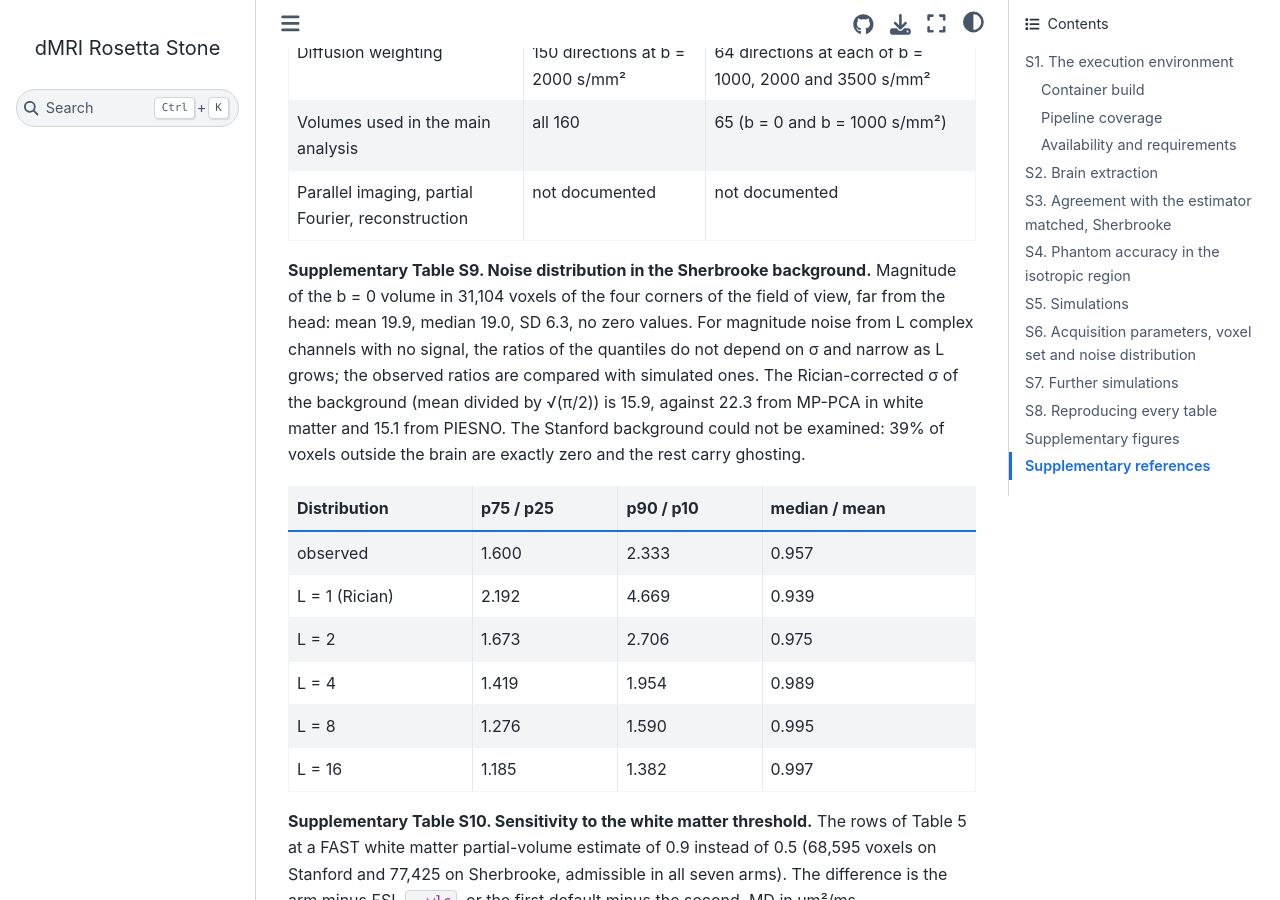
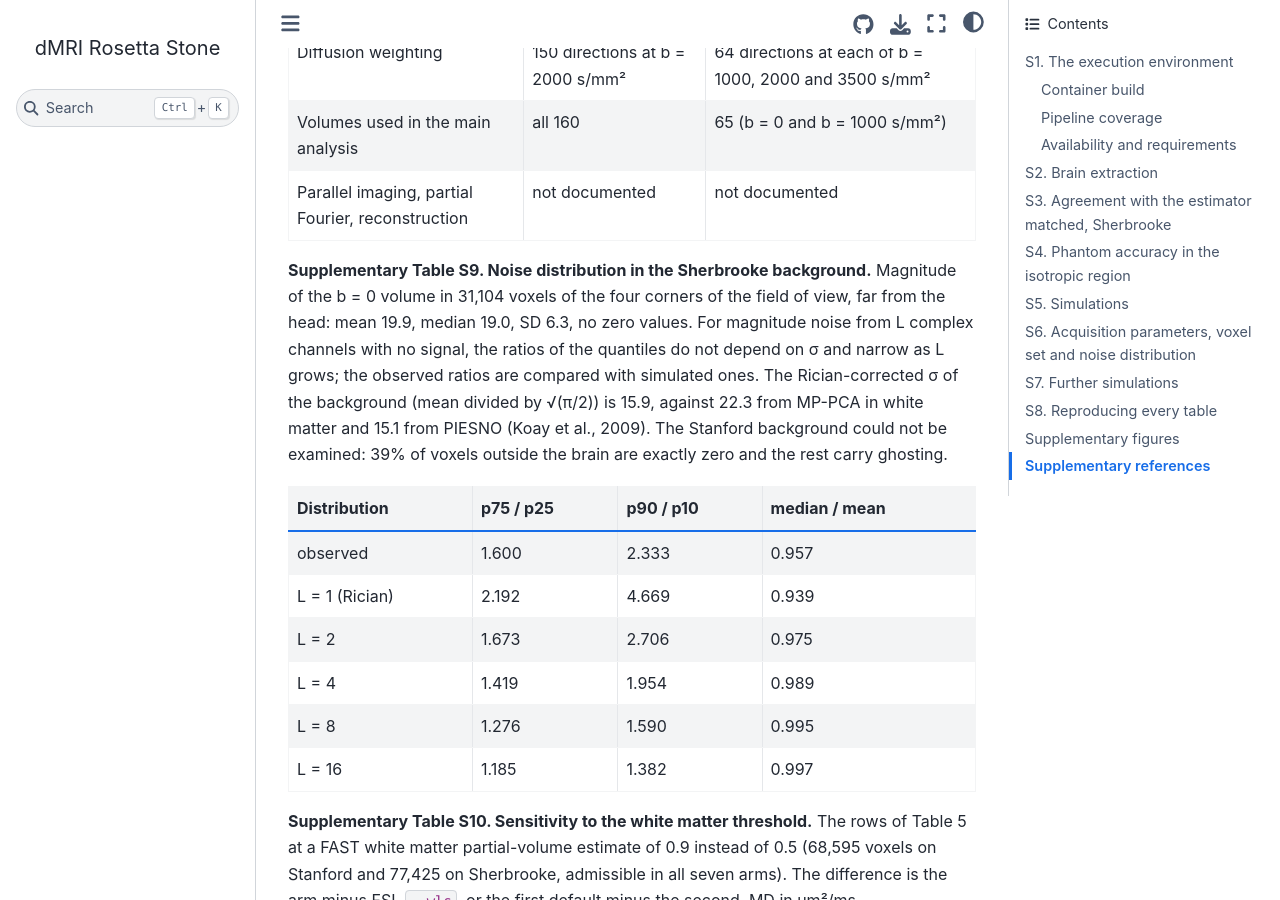
Before and after one commit to happybrotherhood/dmri-rosetta-stone, a Jupyter Book: the page built from supplementary_jnm.md, in a window 1280 px wide and 900 px high, scrolled down 10465 px. Built offline with Jupyter Book 1.0.4 settings and Sphinx 7.4.7 and the Sphinx Book theme 1.1.4, drawn with Linux system fonts in a browser that asks for light colours; pages that are not in the unit, such as notebooks, are missing from menus.

Commit message:
Cite PIESNO in the supplement where it is used
Co-Authored-By: Claude Fable 5.1 <noreply@anthropic.com>

```diff
--- a/supplementary_jnm.md
+++ b/supplementary_jnm.md
@@ -191,7 +191,7 @@ Supplementary Figure S4 repeats Figure 2 of the main text for the Sherbrooke dat
 | Volumes used in the main analysis | all 160 | 65 (b = 0 and b = 1000 s/mm²) |
 | Parallel imaging, partial Fourier, reconstruction | not documented | not documented |
 
-**Supplementary Table S9. Noise distribution in the Sherbrooke background.** Magnitude of the b = 0 volume in 31,104 voxels of the four corners of the field of view, far from the head: mean 19.9, median 19.0, SD 6.3, no zero values. For magnitude noise from L complex channels with no signal, the ratios of the quantiles do not depend on σ and narrow as L grows; the observed ratios are compared with simulated ones. The Rician-corrected σ of the background (mean divided by √(π/2)) is 15.9, against 22.3 from MP-PCA in white matter and 15.1 from PIESNO. The Stanford background could not be examined: 39% of voxels outside the brain are exactly zero and the rest carry ghosting.
+**Supplementary Table S9. Noise distribution in the Sherbrooke background.** Magnitude of the b = 0 volume in 31,104 voxels of the four corners of the field of view, far from the head: mean 19.9, median 19.0, SD 6.3, no zero values. For magnitude noise from L complex channels with no signal, the ratios of the quantiles do not depend on σ and narrow as L grows; the observed ratios are compared with simulated ones. The Rician-corrected σ of the background (mean divided by √(π/2)) is 15.9, against 22.3 from MP-PCA in white matter and 15.1 from PIESNO (Koay et al., 2009). The Stanford background could not be examined: 39% of voxels outside the brain are exactly zero and the rest carry ghosting.
 
 | Distribution | p75 / p25 | p90 / p10 | median / mean |
 |---|---|---|---|
```
Also changed, not shown: 5 other files.
